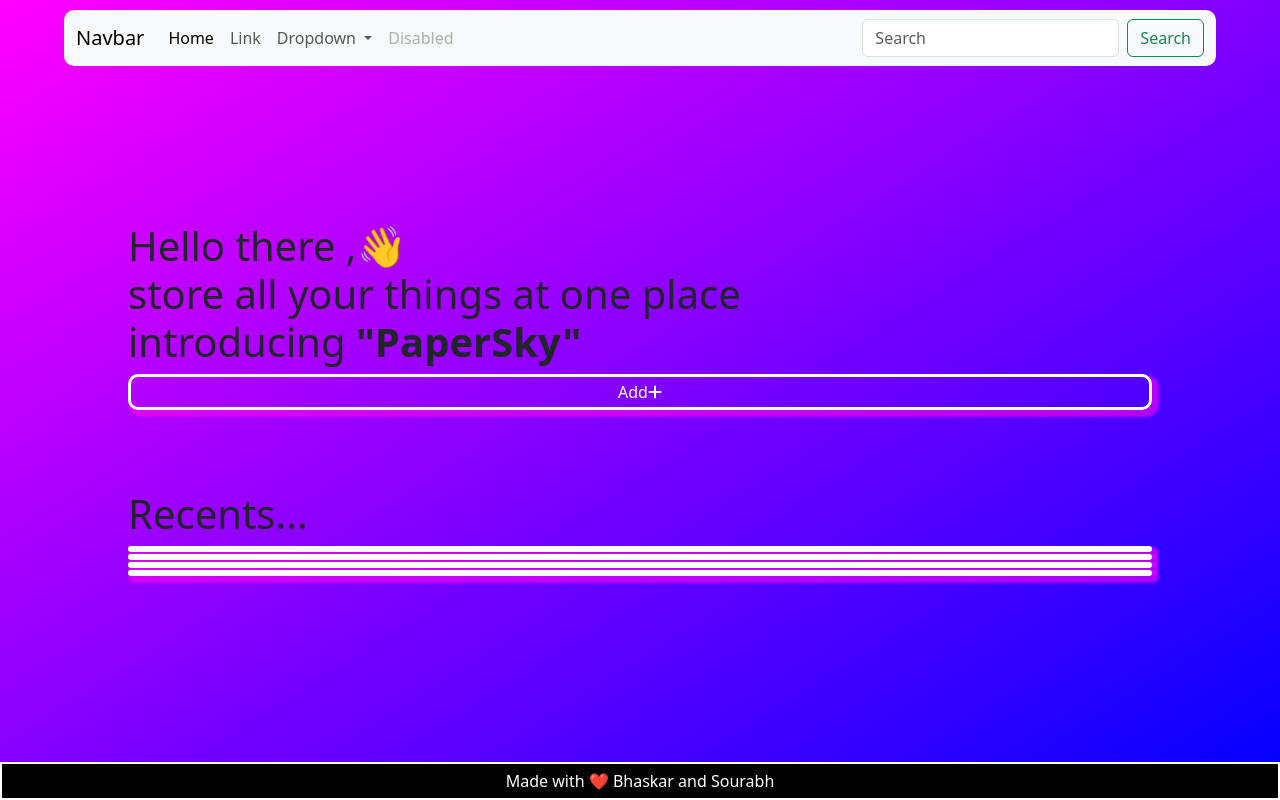
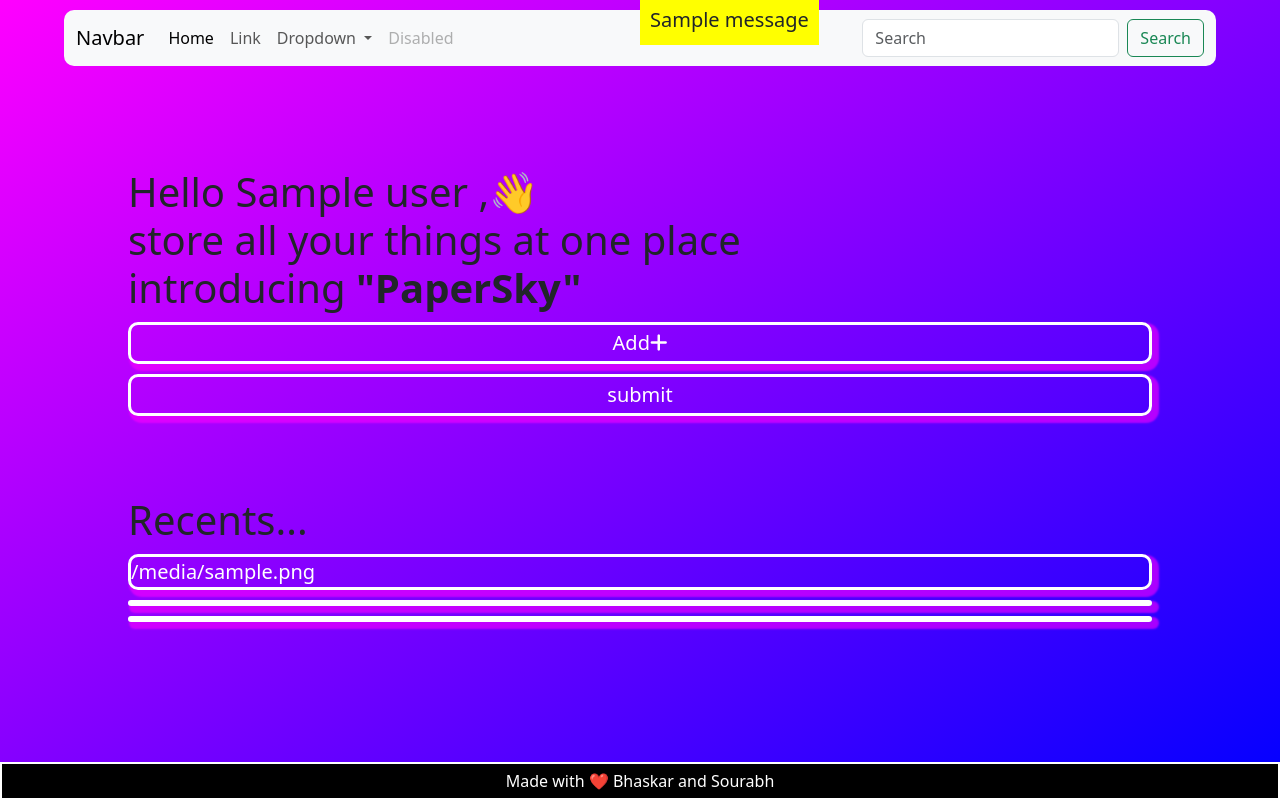
Before and after one commit to bhscodz/papersky, a Flask app: template flaskr/templates/index.html in a window 1280 px wide. Run offline with Flask 3, Linux system fonts and the light colour scheme; the template is opened without the code that fills it: most values are stand-ins (such as "Sample title", 1, 10 or a date in 2020); one stand-in notice (Sample message) is shown; some libraries are stand-ins or nearby versions; some web fonts are replaced.

Commit message:
modified:   flaskr/__init__.py added logic for file uploading 	renamed:    static/main.css -> flaskr/static/main.css moved the file inside flask/template/ 	new file:   flaskr/static/main.js 	modified:   flaskr/templates/index.html 	new file:   flaskr/templates/upload.html 	new file:   requirements.txt 	deleted:    static/main.js

```diff
--- a/flaskr/__init__.py
+++ b/flaskr/__init__.py
@@ -1,9 +1,15 @@
-import os
-
-from flask import Flask,render_template
-UPLOAD_FOLDER = '/files'
+import os,random
+from werkzeug.utils import secure_filename
+import datetime
+from flask import Flask,render_template,request,flash,redirect,url_for,g,send_from_directory
+UPLOAD_FOLDER = 'files/'
 ALLOWED_EXTENSIONS = {'*'}
-
+def random_str():
+    l='abcdefghijklmnopqrstuvwxyz'
+    s=''
+    for i in range(1,11):
+        s+=l[random.randint(1,25)]
+    return s
 def create_app(test_config=None):
     # create and configure the app
     app = Flask(__name__, instance_relative_config=True)
@@ -27,9 +33,35 @@ def create_app(test_config=None):
     except OSError:
         pass
 
-    # a simple page that says hello
     @app.route('/')
-    def hello():
-        return render_template('index.html')
+    def home():
+        flash('hello','success')
+        return render_template('index.html',name={'user':'shiv'} ,files=os.listdir('files/'))
+
+    @app.route('/upload',methods=['GET','POST'])
+    def upload():
+        print(request.method)
+        if request.method == 'POST':
+            print(request.args)
+            if 'file' not in request.files:
+                flash('No file part','error')
+                print(1)
+                return redirect('/')
+            file = request.files['file']
+            if file.filename == '':
+                flash('No selected file','error')
+                print(2)
+                return render_template('failed.html')
+            if file:
+                print(3)
+                file_path = os.path.join(app.config['UPLOAD_FOLDER'], random_str()+file.filename)
+                file.save(file_path)
+                flash('File successfully uploaded')
+                return redirect(url_for('home'))
+        return redirect(url_for('home'))
+
+    @app.route('/myuploads/<filename>')
+    def myuploads(filename):
+        return send_from_directory(app.config['UPLOAD_FOLDER'],filename)
 
     return app
--- a/static/main.css
+++ b/flaskr/static/main.css
@@ -26,6 +26,9 @@ button{
     background: transparent;
     font-size: 30px;
 }
+.cancel_button{
+    font-size: 20px;
+}
 .nav{
     position:fixed;
     top:10px;
@@ -41,10 +44,15 @@ button:active{
 
 }
 .block{
-    margin:2px 0px 2px 0px ;
+    font-size: 20px;
+    color:white;
+    margin:10px 0px 10px 0px;
     box-shadow: 4px 4px 2px 3px rgba(255, 0, 255, 0.594);
     border-radius: 10px;
     border:3px solid white;
+}
+.recent{
+    min-height: 10vh;
 }
 .flex_column{
     display:flex;
@@ -97,6 +105,17 @@ dialog{
     display:grid;
     place-items: center;
 }
+.message{
+    padding:10px;
+    position:fixed;
+    top:20px;
+    left:50%;
+    transform:translateY(-50%);
+    background-color: yellow;
+    font-size: 20px;
+    display: grid;
+    place-items: center;
+}
 @media screen and (max-width:320) {
 
 }
--- /dev/null
+++ b/flaskr/static/main.js
@@ -0,0 +1,62 @@
+const fileElem=document.querySelector('#file');
+const wait=document.querySelector('#wait');
+const input=document.querySelector('#file');
+const form=document.querySelector('form');
+const main_content=document.querySelector('main');
+const pri_content=document.querySelector('#preview_holder');
+const submit_button=document.querySelector('#submit');
+const msg_list=document.querySelectorAll(".message");
+
+
+function add(){
+    if(fileElem){
+        fileElem.click();
+        wait.showModal()
+        setTimeout(()=>{
+            wait.close()
+        },1000)
+    };
+}
+function preview(){
+    let article=document.createElement('article');
+    let p_are=document.createElement('p');
+    const curfile=input.files;
+    for (const file of curfile) {
+        let image = document.createElement("img");
+
+        image.src = URL.createObjectURL(file);
+        image.style.width='40%';
+        image.style.height='30%';
+        let cancel_button=document.createElement('button');
+        cancel_button.textContent="cancel";
+        cancel_button.classList.add('cancel_button');
+        cancel_button.addEventListener('click',(e)=>{
+            remove(e);
+            article.remove();
+        })
+        article.appendChild(cancel_button);
+        article.append(image);
+        }
+        article.append(p_are);
+        pri_content.append(article);
+    };
+
+function remove(e){
+    e.target.remove();
+};
+submit_button.addEventListener('click',(e)=>{
+   if (input.files.length==0) {
+        window.alert('please select file first')
+        e.preventDefault();
+   }
+})
+input.addEventListener('change',()=>{
+    curfile=input.files;
+    if (curfile.length!=0){
+        console.log('changed')
+        for(const file of curfile){
+            console.log(file.size,file.name)
+        }
+        preview()
+    };
+})
--- a/flaskr/templates/index.html
+++ b/flaskr/templates/index.html
@@ -3,12 +3,12 @@
 <head>
     <meta charset="UTF-8">
     <meta name="viewport" content="width=device-width, initial-scale=1.0">
-    <link rel="stylesheet" href="../static/main.css">
-    <script defer src="../static/main.js"></script>
+    <link rel="stylesheet" href="{{ url_for('static',filename='main.css') }}">
+    <script defer src="{{ url_for('static',filename='main.js') }}"></script>
     <script src="https://kit.fontawesome.com/ac0514ba62.js" crossorigin="anonymous"></script>
     <link href="https://cdn.jsdelivr.net/npm/bootstrap@5.3.3/dist/css/bootstrap.min.css" rel="stylesheet" integrity="sha384-QWTKZyjpPEjISv5WaRU9OFeRpok6YctnYmDr5pNlyT2bRjXh0JMhjY6hW+ALEwIH" crossorigin="anonymous">
     <script src="https://cdn.jsdelivr.net/npm/bootstrap@5.3.3/dist/js/bootstrap.bundle.min.js" integrity="sha384-YvpcrYf0tY3lHB60NNkmXc5s9fDVZLESaAA55NDzOxhy9GkcIdslK1eN7N6jIeHz" crossorigin="anonymous"></script>
-    <title>Document tree</title>
+    <title>PaperSky</title>
 </head>
 <body class="flex_column">
     <div class="nav">
@@ -51,28 +51,40 @@
     </div>
     <main style="width:80vw">
         <div style="margin-bottom:10vh">
-            <h1>Hello there ,👋
+            <h1>Hello {{ name['user'] }} ,👋
                 <br> store all your things at one place<br>
                 introducing <strong>"PaperSky"</strong>
             </h1>
             <button type="file" style="width:100%;" onclick="add()" class="block flex_row">
                 Add <i class="fa-solid fa-plus"></i>
             </button>
-            <form method="post" encrypt="multipart/form-data" action="">
-            <input
-                type="file"
-                id="fileElem"
-                multiple
-                accept="*"
-                style="display:none" />
+            <div id='preview_holder'></div>
+
+            <form action="/upload" method='POST' enctype="multipart/form-data">
+                <input id="file" type="file" name='file' style='display:none;'>
+                <button id="submit" type="submit" style="width:100%;"class="block flex_row">
+                    submit
+                </button>
             </form>
         </div>
         <h1>Recents...</h1>
+
+        <div class="message">
+            {% with messages=get_flashed_messages() %}
+            {% if messages %}
+            {% for message in messages %}
+            {{message}}
+            {% endfor %}
+            {% endif %}
+            {% endwith %}
+        </div>
+        {% for file in files %}
+        <div class="block">{{file}}</div>
+        {% endfor %}
         <div class="block"></div>
         <div class="block"></div>
-        <div class="block"></div>
-        <div class="block"></div>
-    </main>
+
+        </main>
     <dialog id="wait">
         <div class="loader">
             <div class="spinner-border text-success" role="status">
@@ -83,6 +95,7 @@
     <footer class="flex_column">
         Made with ❤️ Bhaskar and Sourabh
     </footer>
+
 </body>
 
 </html>
--- a/static/main.js
+++ /dev/null
@@ -1,12 +0,0 @@
-const fileElem=document.querySelector('#fileElem');
-const wait=document.querySelector('#wait');
-
-function add(){
-    if(fileElem){
-        fileElem.click();
-        wait.showModal()
-        setTimeout(()=>{
-            wait.close()
-        },1000)
-    };
-}
```
Also changed, not shown: flaskr/templates/upload.html (added, +10 -0 lines), requirements.txt (added, +32 -0 lines).
